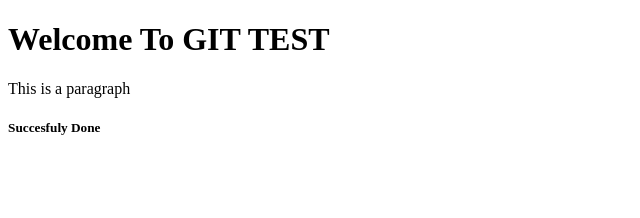
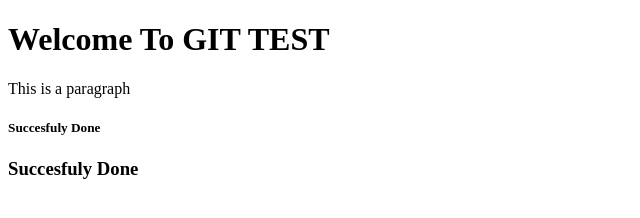
Before and after one commit to mjmaurya/git-test, a website: page index.html in a window 1280 px wide. Shown: the whole page, without its empty margins (0-640 px from the left). Drawn offline with Linux system fonts and the light colour scheme.

Commit message:
second Commit

```diff
--- a/index.html
+++ b/index.html
@@ -9,5 +9,6 @@
         <h1>Welcome To GIT TEST</h1>
         <p>This is a paragraph</p>
         <h5>Succesfuly Done</h5>
+        <h3>Succesfuly Done</h3>
     </body>
 </html>
```
Also changed, not shown: package.json (added, +24 -0 lines), 2 other files.
